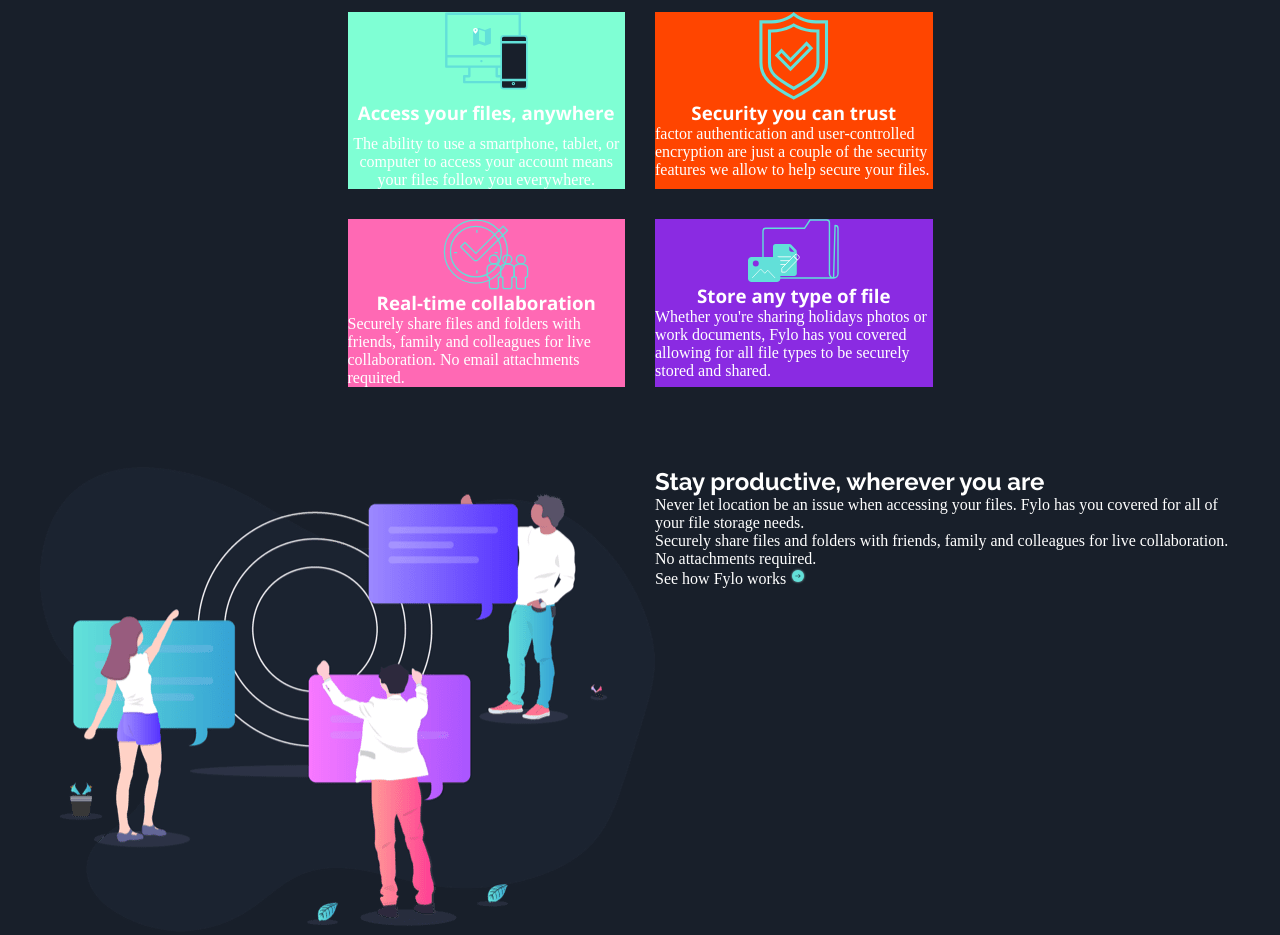
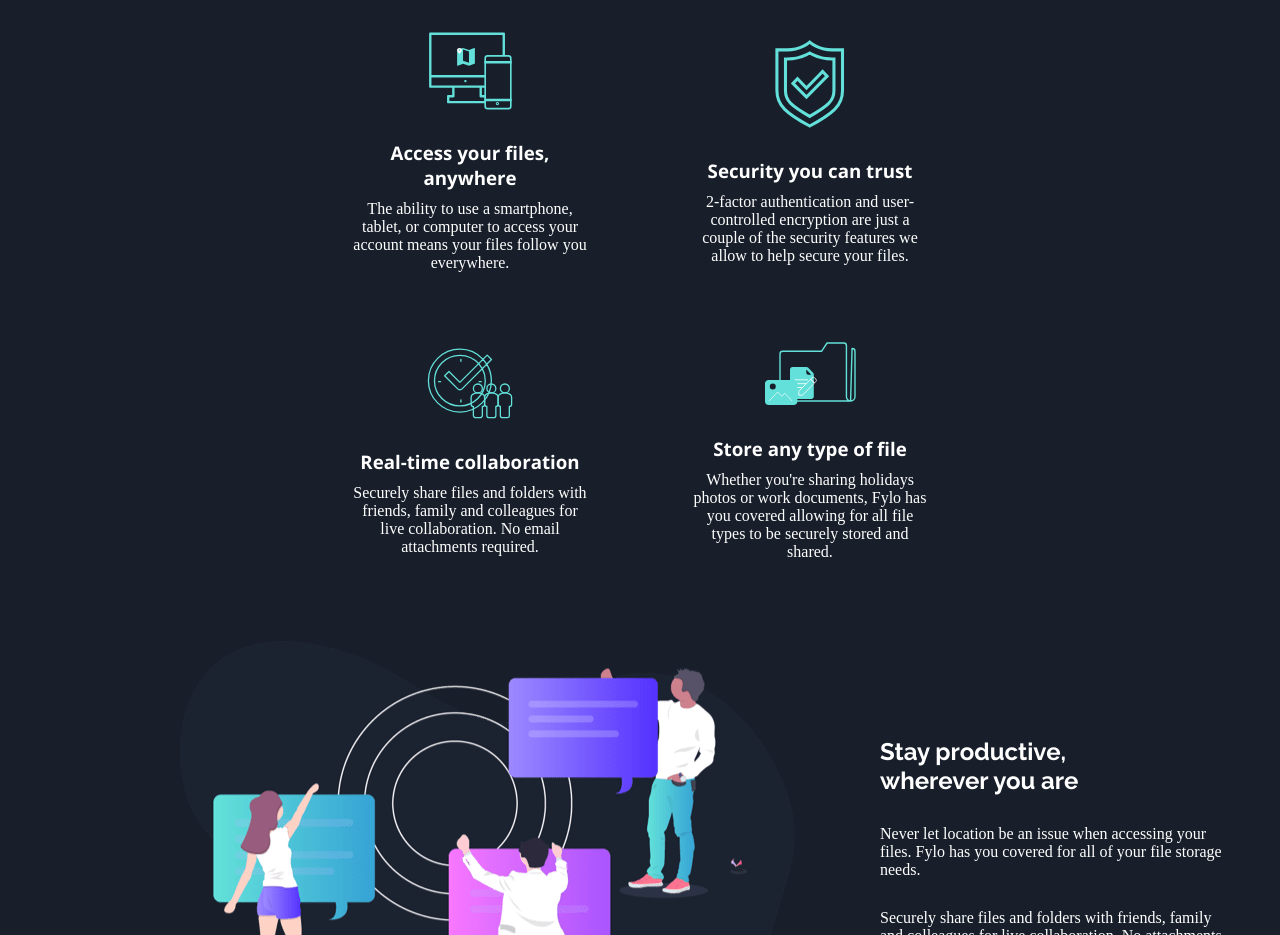
Before and after one commit to Sanxinh/Desafio-Fylo, a plain HTML site: page index.html in a window 1280 px wide. Shown: the part 960-1895 px from the top of the page. Drawn offline with nearby package versions, Linux system fonts and the light colour scheme.

Commit message:
Estilizando a quarta sessao, nao completa ainda falta acerta algumas coisas

```diff
--- a/css/style.css
+++ b/css/style.css
@@ -66,47 +66,111 @@ main {
     grid:
     " .  topico-1 topico-2 . "
     " .  topico-3 topico-4 . ";
-    grid-gap: 30px;
-    grid-template-columns: minmax(240px, 358px) minmax(240px, 358px) minmax(240px, 358px) minmax(240px, 358px);
+    grid-gap: 50px 100px;
+    grid-template-columns: minmax(240px, 370px) minmax(240px, 370px) minmax(240px, 370px) minmax(240px, 370px);
+
+}
+
+.img-topico-1 {
+    padding: 20px;
+}
+
+.img-topico-2 {
+    padding: 20px;
+}
+
+.img-topico-3 {
+    padding: 20px;
+}
+
+.img-topico-4 {
+    padding: 20px;
+}
 
 
 
-}
 
 .topico-1 {
-    background-color: aquamarine;
     grid-area: topico-1;
     display: flex;
     flex-direction: column;
     align-items: center;
+    justify-content: center;
     text-align: center;
     gap: 10px;
-
 }
 
 .topico-2 {
-    background-color: orangered;
     grid-area: topico-2;
     display: flex;
     flex-direction: column;
     align-items: center;
-
+    justify-content: center;
+    text-align: center;
+    gap: 10px;
 }
 
 .topico-3 {
-    background-color: hotpink;
     grid-area: topico-3;
     display: flex;
     flex-direction: column;
     align-items: center;
-
+    justify-content: center;
+    text-align: center;
+    gap: 10px;
 }
 
 .topico-4 {
-    background-color: blueviolet;
     grid-area: topico-4;
     display: flex;
     flex-direction: column;
     align-items: center;
+    justify-content: center;
+    text-align: center;
+    gap: 10px;
+}
+
+.imagem-com-informacao {
+   align-items: center;
+   padding-left: 180px;
+   gap: 70px;
+}
+
+.texto-informativo {
+    padding: 15px;
+    display: grid;
 
 }
+
+.titulo-informativo {
+    display: grid;
+    grid-template-columns: minmax(200px, 250px);
+}
+
+.paragrafo-informativo-1 {
+    display: grid;
+    grid-template-columns: minmax(325px, 450px);
+}
+
+.paragrafo-informativo-2 {
+    display: grid;
+    grid-template-columns: minmax(325px, 500px);
+}
+
+.link-do-informativo::after {
+    content: url(/images/icon-arrow.svg);
+    background: url(/images/icon-arrow.svg) center center no-repeat;
+    display: inline-block;
+    width: 16px;
+    height: 16px;
+
+}
+
+.link-do-informativo:hover {
+    color: hsl(176, 68%, 64%);
+    text-decoration: underline;
+}
+
+.link-do-informativo {
+    display: flex;
+}
--- a/index.html
+++ b/index.html
@@ -57,41 +57,41 @@
     <section class="sequencia-de-topicos">
 
         <nav class="topico-1">
-          <img src="/images/icon-access-anywhere.svg" alt="anywhere">
+          <img class="img-topico-1" src="/images/icon-access-anywhere.svg" alt="anywhere">
           <h3>Access your files, anywhere</h3>
           <p class="texto-do-topico">The ability to use a smartphone, tablet, or computer to access your account means your files follow you everywhere.</p>
         </nav>
 
         <nav class="topico-2">
-          <img src="/images/icon-security.svg" alt="security">
+          <img class="img-topico-2" src="/images/icon-security.svg" alt="security">
           <h3> Security you can trust</h3>
-          <p class="texto-do-topico">factor authentication and user-controlled encryption are just a couple of the security features we allow to help secure your files.</p>
+          <p class="texto-do-topico">2-factor authentication and user-controlled encryption are just a couple of the security features we allow to help secure your files.</p>
         </nav>
 
         <nav class="topico-3">
-          <img src="/images/icon-collaboration.svg" alt="collaboration">
+          <img class="img-topico-3" src="/images/icon-collaboration.svg" alt="collaboration">
           <h3>Real-time collaboration</h3>
           <p class="texto-do-topico">Securely share files and folders with friends, family and colleagues for live collaboration. No email attachments required.</p>
         </nav>
 
         <nav class="topico-4">
-          <img src="/images/icon-any-file.svg" alt="access">
+          <img class="img-topico-4" src="/images/icon-any-file.svg" alt="access">
           <h3>Store any type of file</h3>
           <p class="texto-do-topico">Whether you're sharing holidays photos or work documents, Fylo has you covered allowing for all file types to be securely stored and shared.</p>
         </nav>
 
     </section>
 
-    <section class="imagem-da-informacao">
+    <section class="imagem-com-informacao">
 
       <img src="/images/illustration-stay-productive.png" alt="">
 
       <nav>
-        <h2>Stay productive, wherever you are</h2>
-        <p>Never let location be an issue when accessing your files. Fylo has you covered for all of your file storage needs.</p>
+        <h2 class="texto-informativo titulo-informativo">Stay productive, wherever you are</h2>
+        <p class="texto-informativo paragrafo-informativo-1">Never let location be an issue when accessing your files. Fylo has you covered for all of your file storage needs.</p>
 
-        <p>Securely share files and folders with friends, family and colleagues for live collaboration. No attachments required.</p>
-        <a href="#">See how Fylo works <img src="/images/icon-arrow.svg" alt="seta"></a>
+        <p class="texto-informativo paragrafo-informativo-2">Securely share files and folders with friends, family and colleagues for live collaboration. No attachments required.</p>
+        <a class="texto-informativo link-do-informativo" href="#">See how Fylo works</a>
       </nav>
 
     </section>
```
